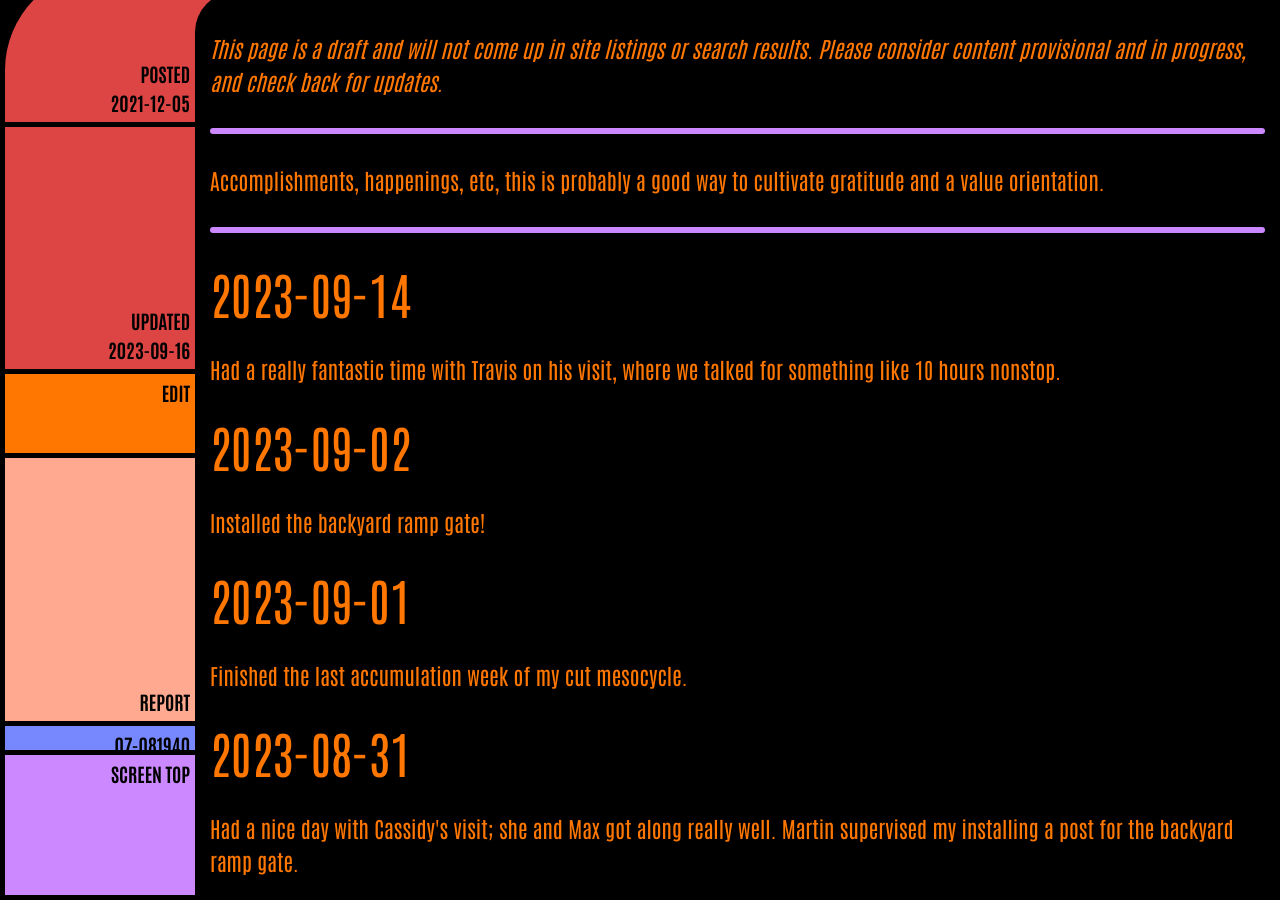
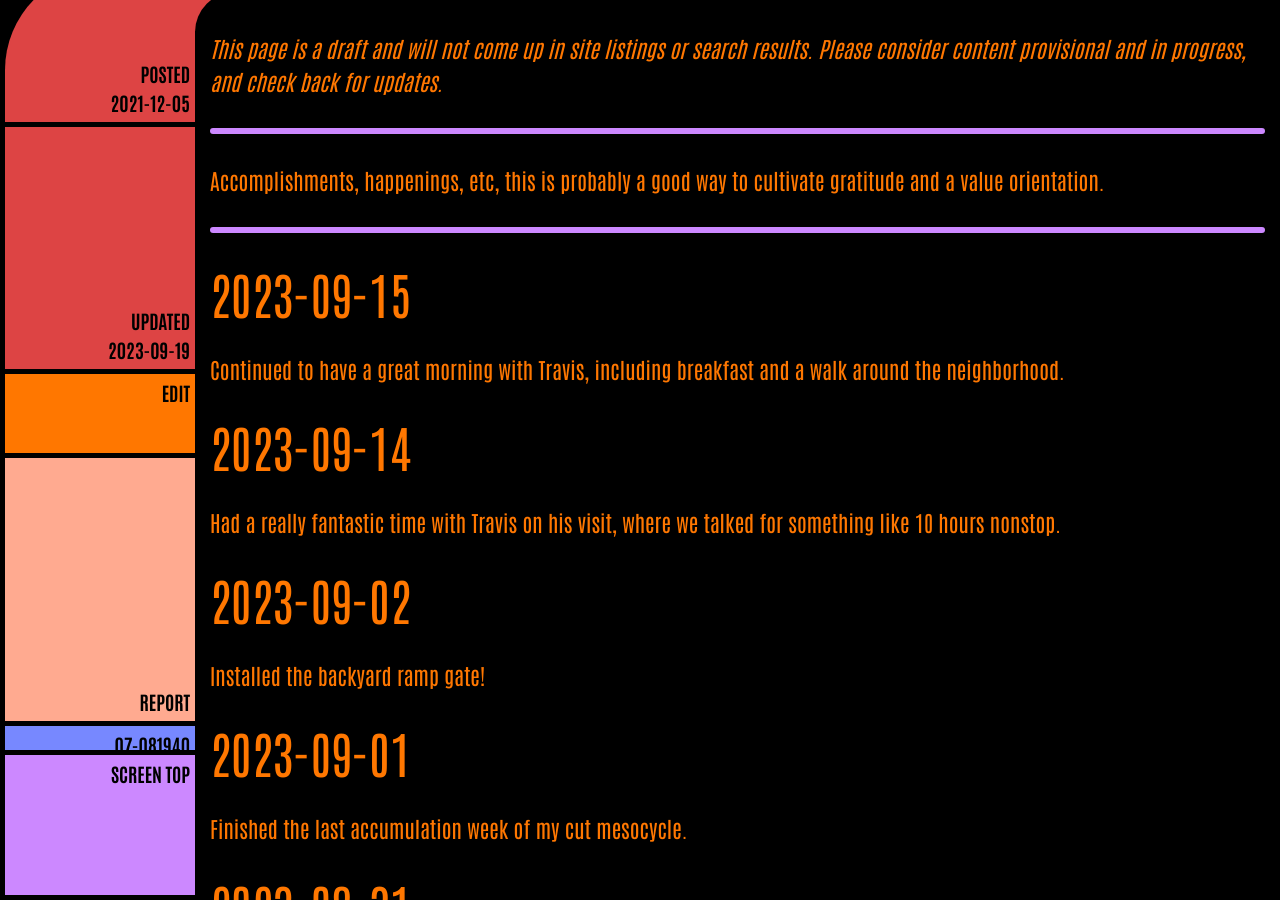
Before and after one commit to ArthurZey/arthurzey.github.io, a Jekyll site: the page built from _pages/one-good-thing.md, in a window 1280 px wide and 900 px high, scrolled down 333 px. Built offline with Jekyll 4.4.1, drawn with Linux system fonts in a browser that asks for light colours.

Commit message:
added 2023-09-15

```diff
--- a/_pages/one-good-thing.md
+++ b/_pages/one-good-thing.md
@@ -2,12 +2,15 @@
 title: One Good Thing
 description: "Accomplishments, happenings, etc, this is probably a good way to cultivate gratitude and a value orientation."
 date: "2021-12-05"
-last_modified_at: "2023-09-16T16:04:38+00:00"
+last_modified_at: "2023-09-19T13:52:39+00:00"
 tags:
   - happenings
   - draft
 sitemap: false
 ---
+## 2023-09-15
+Continued to have a great morning with Travis, including breakfast and a walk around the neighborhood.
+
 ## 2023-09-14
 Had a really fantastic time with Travis on his visit, where we talked for something like 10 hours nonstop.
 
```
